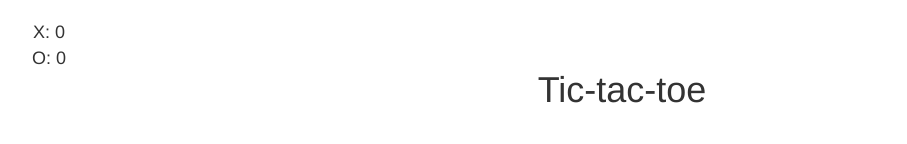
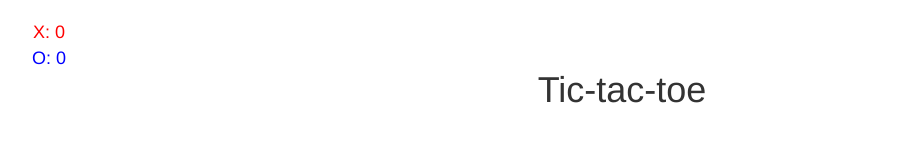
Before and after one commit to JakubKubesa/Tic-tac-toe, a plain HTML site: page index.html in a window 1280 px wide. Shown: the top 144 px of the page, without its empty margins (18-925 px from the left). Drawn offline with nearby package versions, Linux system fonts and the light colour scheme.

Commit message:
merge from secondaryB and change colors

```diff
--- a/style.css
+++ b/style.css
@@ -57,3 +57,11 @@ body{
     transform: translate(-50%, -50%);
     bottom: 120px;
 }
+
+#X {
+    color: red;
+}
+
+#O {
+    color: blue;
+}
```
